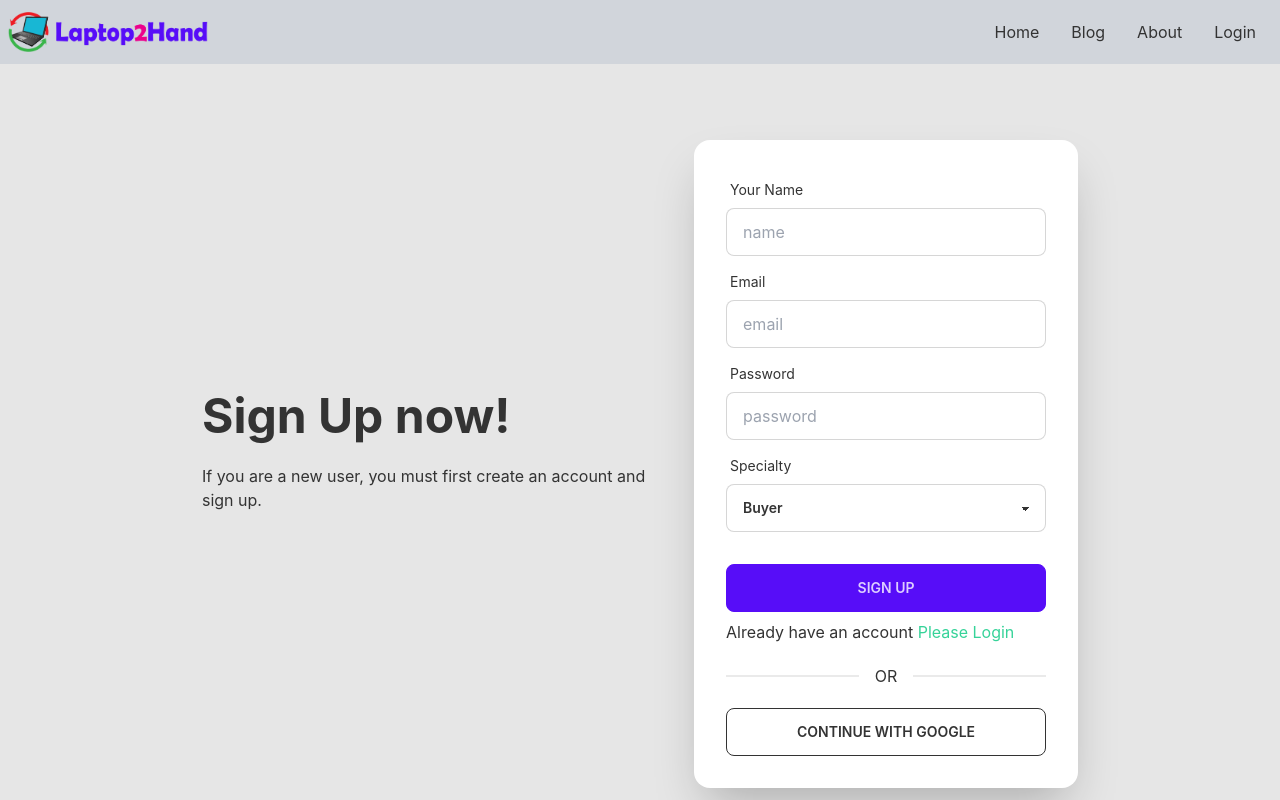
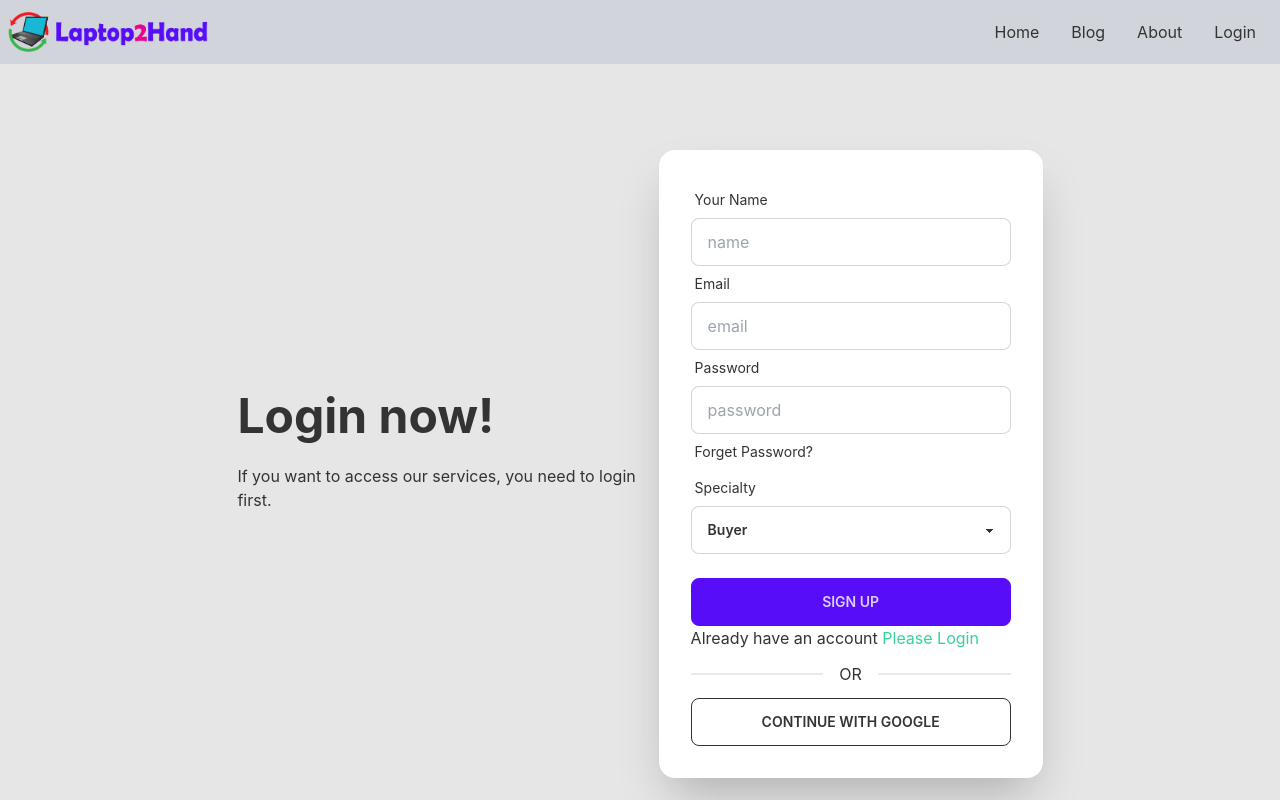
Before and after one commit to Amirulmath/laptop-2hand-client, a React (Create React App) app: page /signup in a window 1280 px wide. Shown: the top 800 px of the page. Built offline with nearby package versions, Linux system fonts and the light colour scheme.

Commit message:
React Hook Form used on SignUp page

```diff
--- a/src/Pages/SignUp/SignUp.js
+++ b/src/Pages/SignUp/SignUp.js
@@ -1,50 +1,71 @@
 import React from 'react';
+import { useForm } from 'react-hook-form';
 import { Link } from 'react-router-dom';
 
 const SignUp = () => {
+    const { register, formState: { errors }, handleSubmit } = useForm();
+    const handleSignUp = data => {
+        console.log(data);
+    }
+
     return (
         <div>
             <div className="hero min-h-screen bg-base-200">
                 <div className="hero-content flex-col lg:flex-row">
                     <div className="text-center lg:text-left">
-                        <h1 className="text-5xl font-bold">Sign Up now!</h1>
-                        <p className="py-6">If you are a new user, you must first create an account and sign up.</p>
+                        <h1 className="text-5xl font-bold">Login now!</h1>
+                        <p className="py-6">If you want to access our services, you need to login first.</p>
                     </div>
                     <div className="card flex-shrink-0 w-full max-w-sm shadow-2xl bg-base-100">
                         <div className="card-body">
+                            <form onSubmit={handleSubmit(handleSignUp)}>
                                 <div className="form-control">
                                     <label className="label">
                                         <span className="label-text">Your Name</span>
                                     </label>
-                                <input type="text" placeholder="name" className="input input-bordered" />
+                                    <input type="text" {...register("name", {
+                                        required: "Name is Required"
+                                    })} placeholder="name" className="input input-bordered" />
+                                    {errors.name && <p className='text-red-500'>{errors.name.message}</p>}
                                 </div>
                                 <div className="form-control">
                                     <label className="label">
                                         <span className="label-text">Email</span>
                                     </label>
-                                <input type="text" placeholder="email" className="input input-bordered" />
+                                    <input type="text" {...register("email", {
+                                        required: "Email Address is required"
+                                    })} placeholder="email" className="input input-bordered" />
+                                    {errors.email && <p className='text-red-600'>{errors.email?.message}</p>}
                                 </div>
                                 <div className="form-control">
                                     <label className="label">
                                         <span className="label-text">Password</span>
                                     </label>
-                                <input type="text" placeholder="password" className="input input-bordered" />
+                                    <input type="password"
+                                        {...register("password", {
+                                            required: "Password is required",
+                                            minLength: { value: 6, message: 'Password must be 6 characters or longer' }
+                                        })}
+                                        placeholder="password" className="input input-bordered" />
+                                    <label className="label"> <span className="label-text">Forget Password?</span></label>
+                                    {errors.password && <p className='text-red-600'>{errors.password?.message}</p>}
                                 </div>
                                 <div className="form-control">
                                     <label className="label">
                                         <span className="label-text">Specialty</span>
                                     </label>
-                                <select className="select select-bordered w-full max-w-xs">
-                                    <option>Buyer</option>
-                                    <option>Seller</option>
+                                    <select {...register("specialty", { required: true })} className="select select-bordered w-full max-w-xs">
+                                        <option value="Buyer">Buyer</option>
+                                        <option value="Seller">Seller</option>
                                     </select>
                                 </div>
                                 <div className="form-control mt-6">
-                                <button className="btn btn-primary">Sign Up</button>
+                                    <input className='btn btn-primary w-full' value="Sign Up" type="submit" />
                                 </div>
                                 <p>Already have an account <Link className='text-secondary' to="/login">Please Login</Link></p>
                                 <div className="divider">OR</div>
                                 <button className='btn btn-outline w-full'>CONTINUE WITH GOOGLE</button>
+                            </form>
                         </div>
                     </div>
                 </div>
```
Lines whose indentation alone changed are shown as unchanged.
